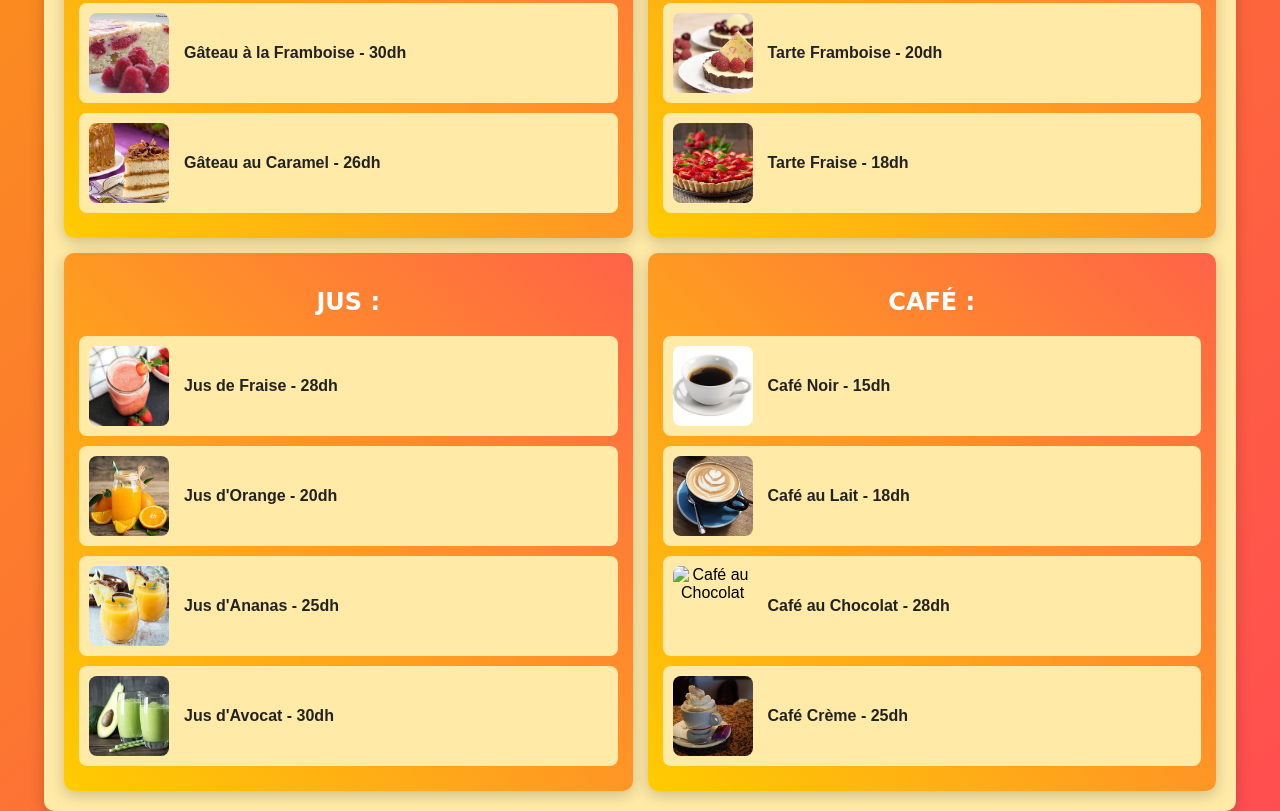
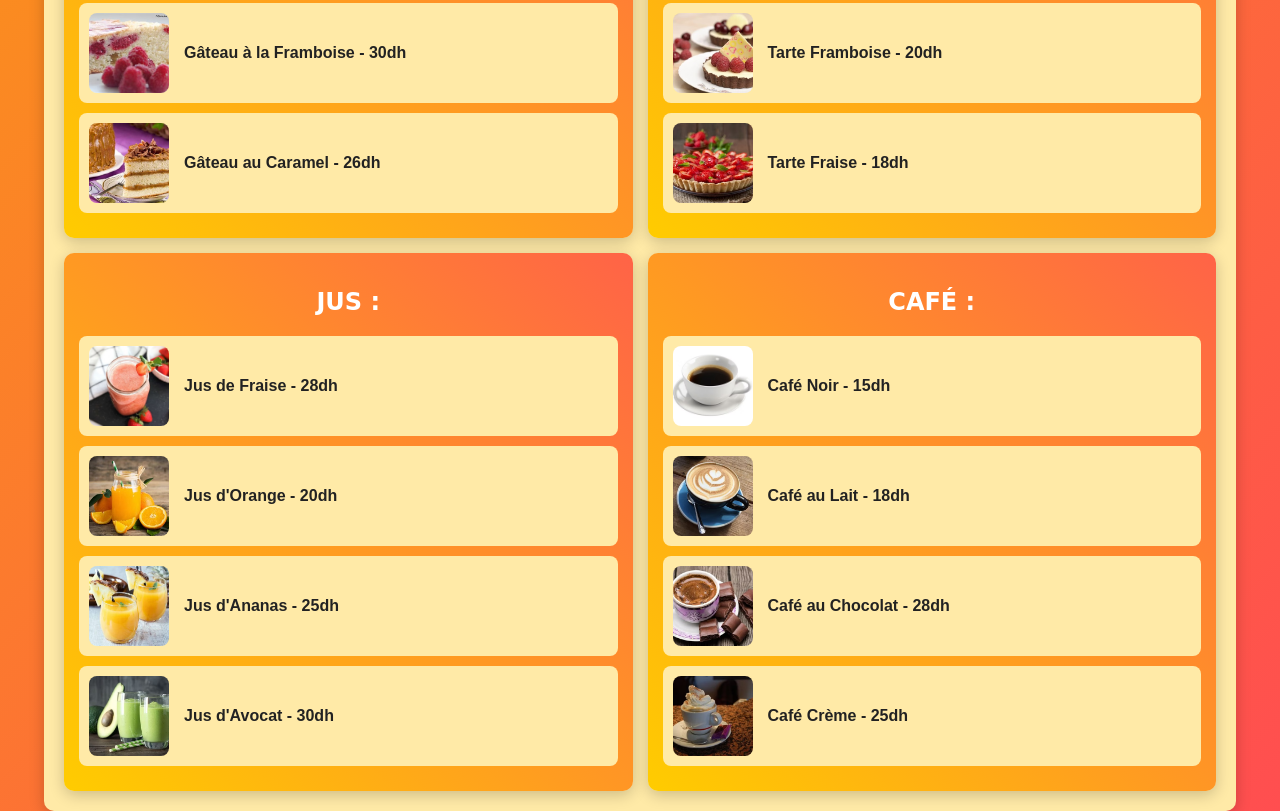
Before and after one commit to hananeogh/hanane.github.io, a plain HTML site: page menu.html in a window 1280 px wide. Shown: the part 1425-2236 px from the top of the page. Drawn offline with Linux system fonts and the light colour scheme.

Commit message:
Update menu.html

```diff
--- a/menu.html
+++ b/menu.html
@@ -161,7 +161,7 @@
         <p>Café au Lait - 18dh</p>
     </div>
     <div class="item">
-        <img src="Café au Chocolat" alt="Café au Chocolat">
+        <img src="chokolat cafe.avif" alt="Café au Chocolat">
         <p>Café au Chocolat - 28dh</p>
     </div>
     <div class="item">
```
